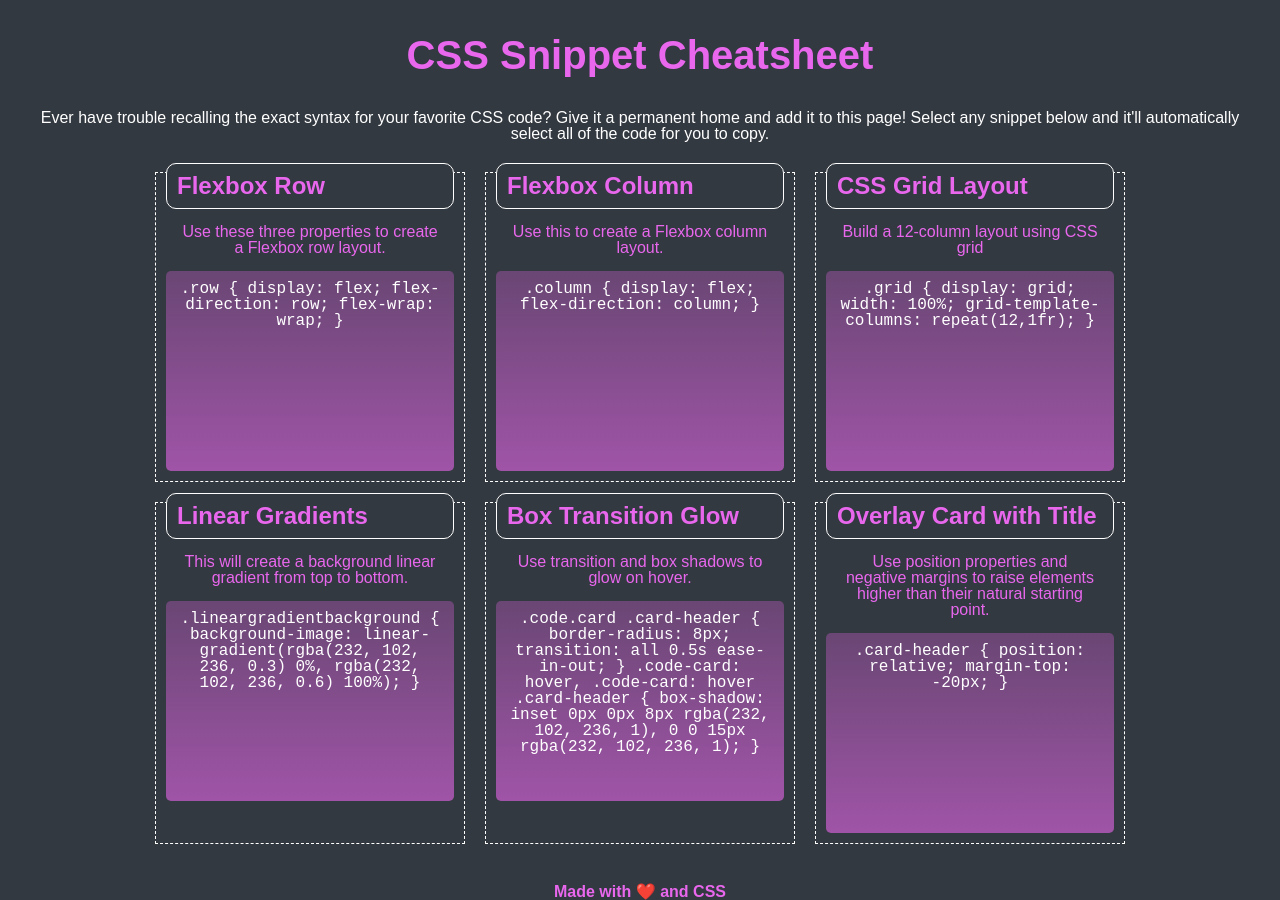
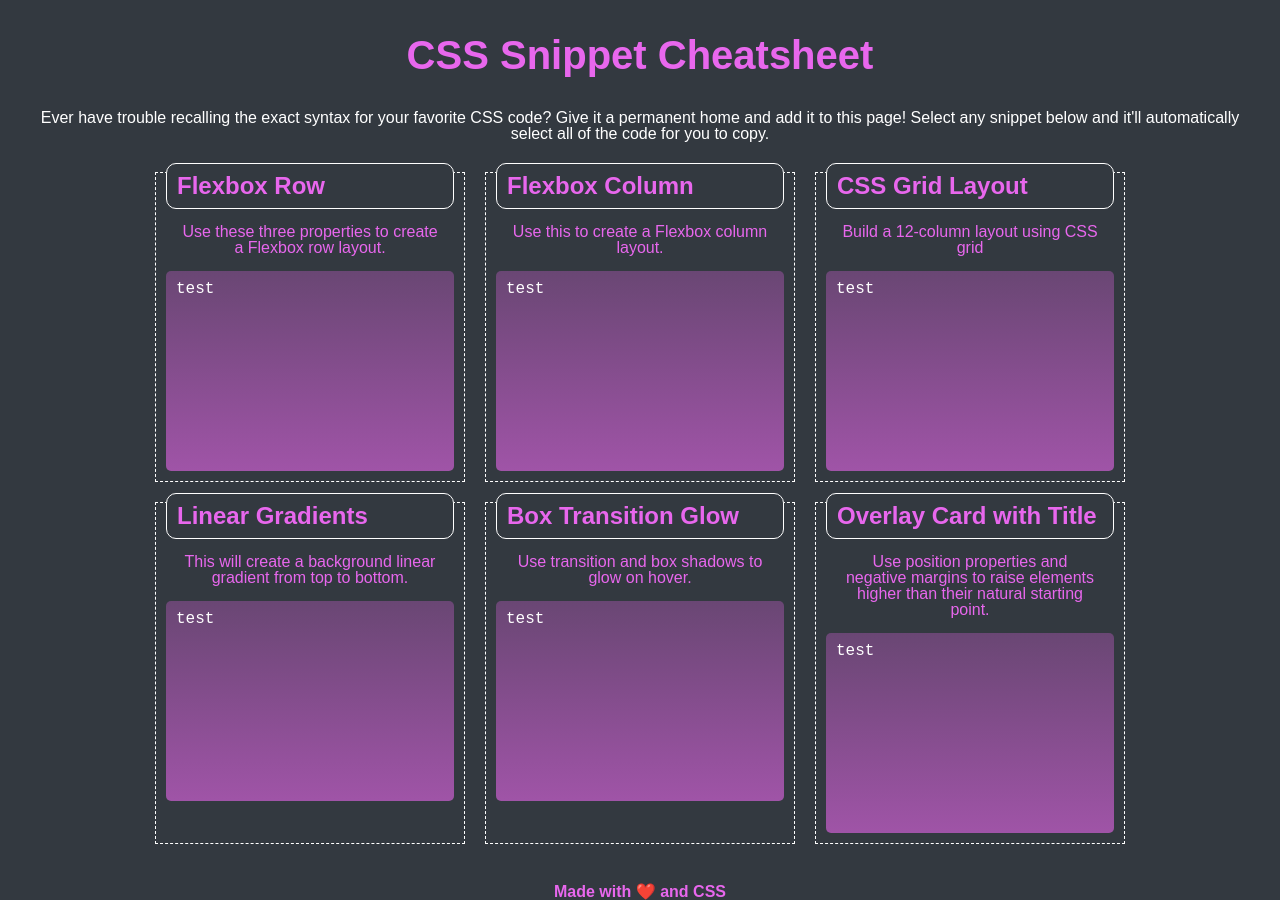
Before and after one commit to branchwag/Module2-CSSPage, a plain HTML site: page index.html in a window 1280 px wide. Drawn offline with Linux system fonts and the light colour scheme.

Commit message:
adds in pre tag placeholders

```diff
--- a/assets/styles.css
+++ b/assets/styles.css
@@ -66,7 +66,7 @@ main p {
 
 }
 
-.codebox {
+.codebox pre {
     background-image: linear-gradient(rgba(232, 102, 236, 0.3) 0%, rgba(232, 102, 236, 0.6) 100%);
     min-width: 200px;
     min-height: 200px;
@@ -75,6 +75,12 @@ main p {
     font-family: monospace;
     font-size: 1em;
     padding: 10px;
+}
+
+pre {
+    font-size: 1em;
+    margin: 0;
+    text-align: left;
 }
 
 footer {
--- a/index.html
+++ b/index.html
@@ -17,59 +17,43 @@
                 <div class="cardheader"><h2>Flexbox Row</h2></div>
                     <p>Use these three properties to create a Flexbox row layout.</p>
                         <div class="codebox">
-                            .row {
-                            display: flex;
-                            flex-direction: row;
-                            flex-wrap: wrap;
-                            }
+                            <pre>test</pre>
                         </div>
             </section>
             <section class="card">
                 <div class="cardheader"><h2>Flexbox Column</h2></div>
                     <p>Use this to create a Flexbox column layout.</p>
-                        <div class="codebox">.column {
-                            display: flex;
-                            flex-direction: column;
-                        }
+                        <div class="codebox">
+                            <pre>test</pre>
                         </div>
             </section>
             <section class="card">
                 <div class="cardheader"><h2>CSS Grid Layout</h2></div>
                     <p>Build a 12-column layout using CSS grid</p>
-                        <div class="codebox">.grid {
-                            display: grid;
-                            width: 100%;
-                            grid-template-columns: repeat(12,1fr);
-                        }</div>
+                        <div class="codebox">
+                            <pre>test</pre>
+                        </div>
             </section>
             <section class="card">
                 <div class="cardheader"><h2>Linear Gradients</h2></div>
                     <p>This will create a background linear gradient from top to bottom.</p>
-                        <div class="codebox">.lineargradientbackground {
-                                background-image: linear-gradient(rgba(232, 102, 236, 0.3) 0%, rgba(232, 102, 236, 0.6) 100%);
-                        }</div>
+                        <div class="codebox">
+                            <pre>test</pre>
+                        </div>
             </section>
             <section class="card">
                 <div class="cardheader"><h2>Box Transition Glow</h2></div>
                     <p>Use transition and box shadows to glow on hover.</p>
-                        <div class="codebox">.code.card .card-header {
-                            border-radius: 8px;
-                            transition: all 0.5s ease-in-out;
-                                }
-                                .code-card: hover,
-                                .code-card: hover .card-header {
-                                    box-shadow: inset 0px 0px 8px
-                                    rgba(232, 102, 236, 1), 0 0 15px
-                                    rgba(232, 102, 236, 1);
-                                }</div>
+                        <div class="codebox">
+                            <pre>test</pre>
+                        </div>
             </section>
             <section class="card">
                 <div class="cardheader"><h2>Overlay Card with Title</h2></div>
                     <p>Use position properties and negative margins to raise elements higher than their natural starting point.</p>
-                        <div class="codebox">.card-header {
-                            position: relative;
-                            margin-top: -20px;
-                        }</div>
+                        <div class="codebox">
+                            <pre>test</pre>
+                        </div>
             </section>
         </div>
     </main>
```
